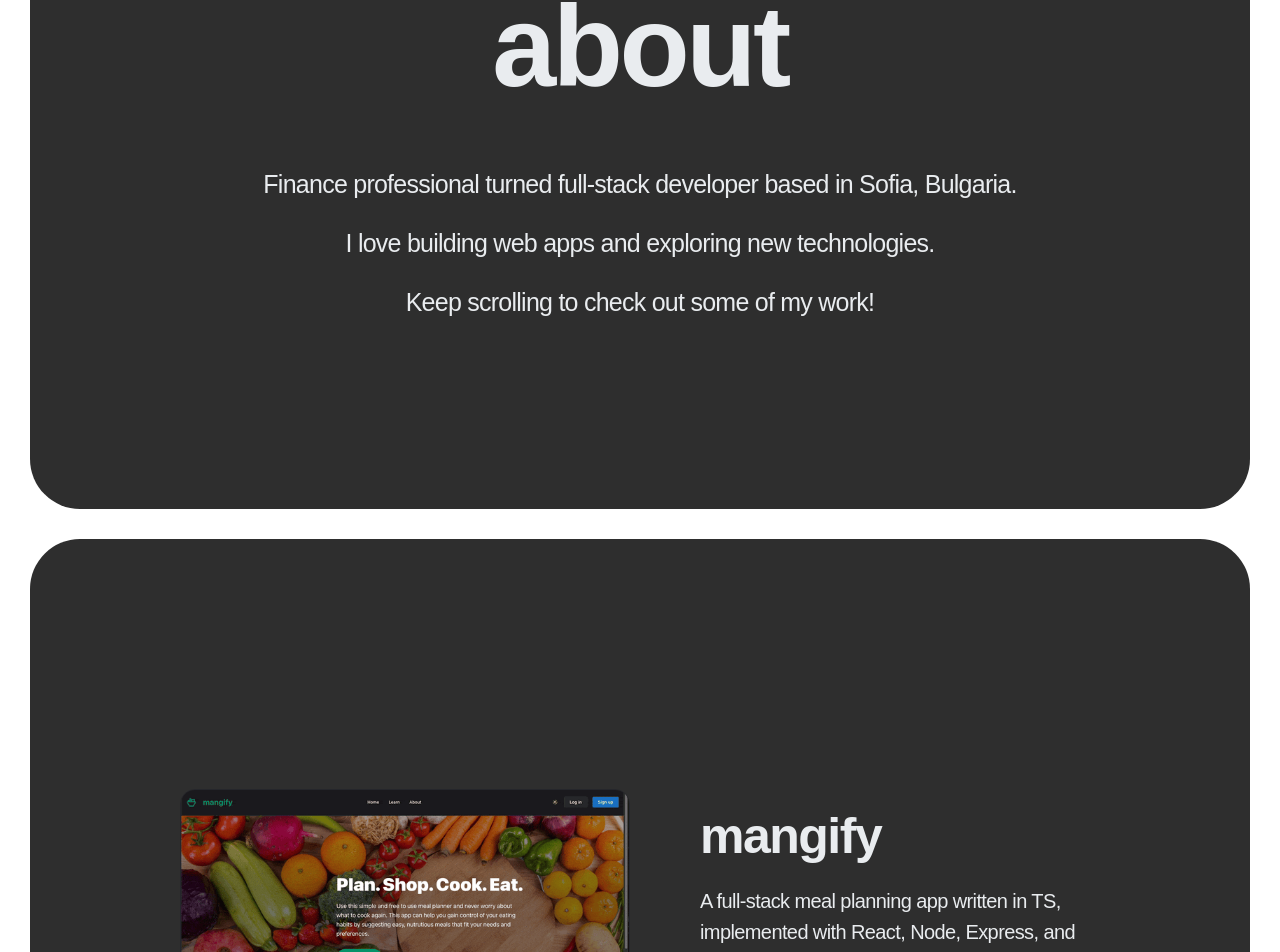
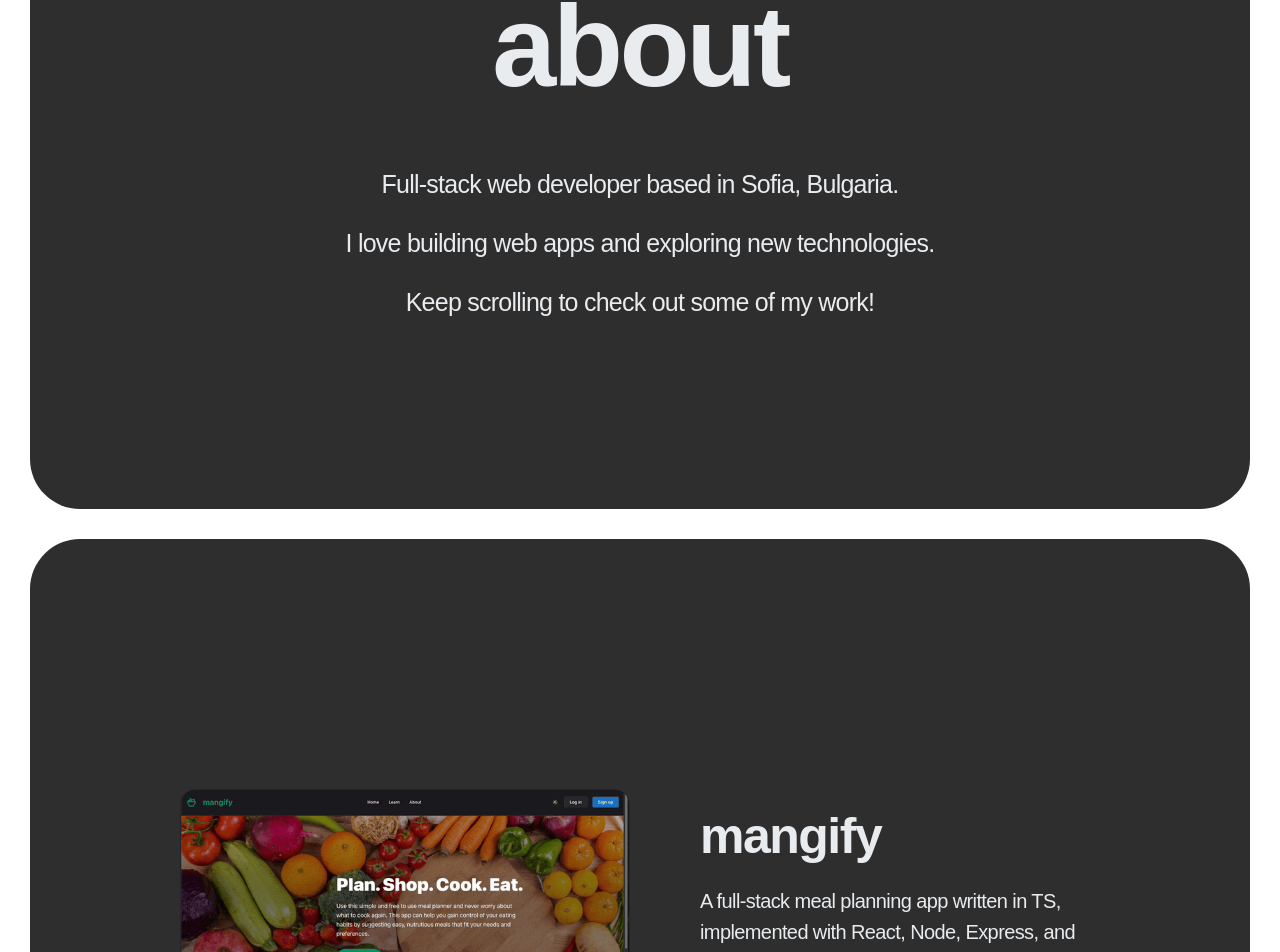
Before and after one commit to blancpain/portfolio, a React (Vite) app: page / in a window 1280 px wide. Shown: the part 1031-1983 px from the top of the page. Built offline with nearby package versions, Linux system fonts and the light colour scheme.

Commit message:
chore: minor copy change

```diff
--- a/src/components/About.tsx
+++ b/src/components/About.tsx
@@ -7,9 +7,7 @@ export function About() {
     <Card isColumn>
       <Text className={classes.title}>about</Text>
       <Flex direction="column" className={classes.textContainer}>
-        <Text className={classes.text}>
-          Finance professional turned full-stack developer based in Sofia, Bulgaria.
-        </Text>
+        <Text className={classes.text}>Full-stack web developer based in Sofia, Bulgaria.</Text>
         <Text className={classes.text}>
           I love building web apps and exploring new technologies.
         </Text>
```
